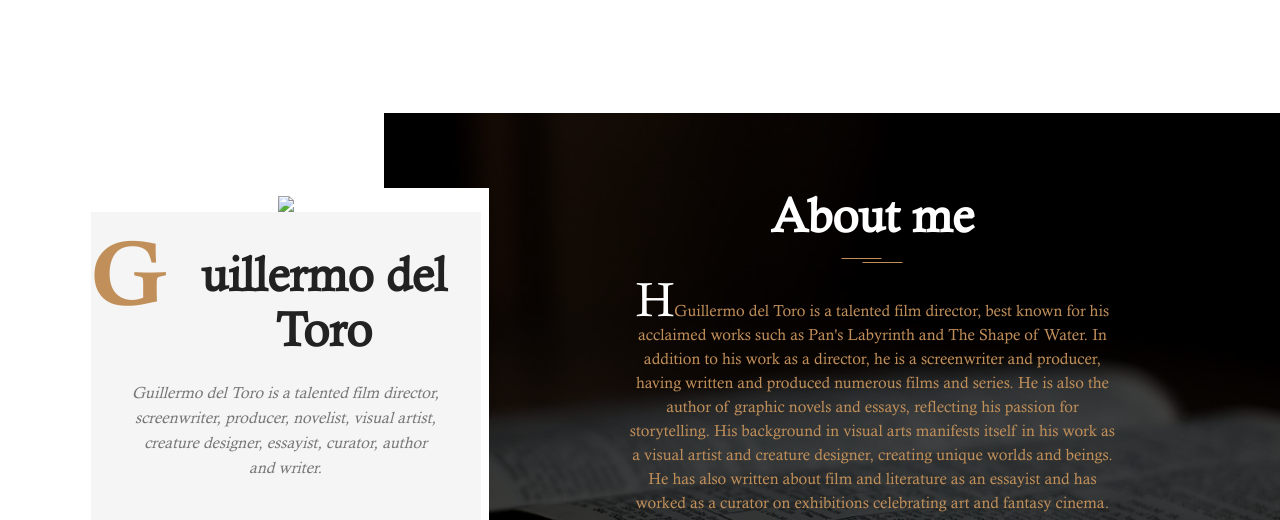
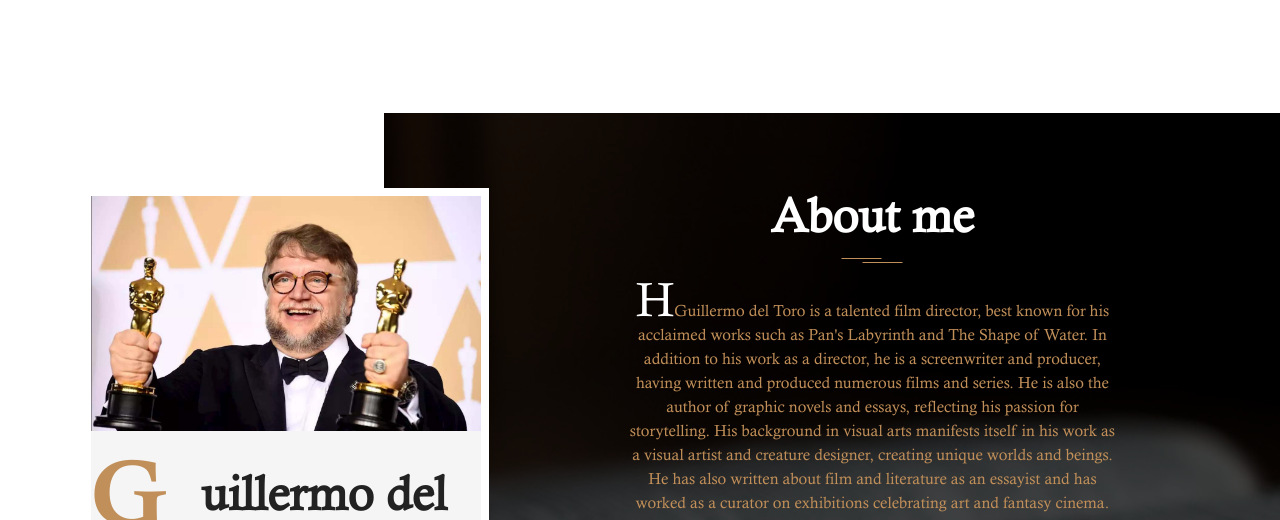
Before and after one commit to Paulina-Martinez-Villarreal/mi-sitio-web-para-autores, a plain HTML site: page index.html in a window 1280 px wide. Shown: the part 559-1079 px from the top of the page. Drawn offline with Linux system fonts and the light colour scheme.

Commit message:
Update index.html

```diff
--- a/index.html
+++ b/index.html
@@ -71,7 +71,7 @@
 		<div class="about-me-inner site-container">
 			<article class="portfolio-wrapper">
 				<div class="portfolio__img">
-					<img src="./images/Guillermo-Del-Toro-Acerca-De-Mi.jfif" class="about-me__profile" alt="about me profile picture">
+					<img src="./images/Guillermo-Del-Toro-Acerca-De-Mi.jpg" class="about-me__profile" alt="about me profile picture">
 				</div>
 				<div class="portfolio__bottom">
 					<div class="portfolio__name">
```
